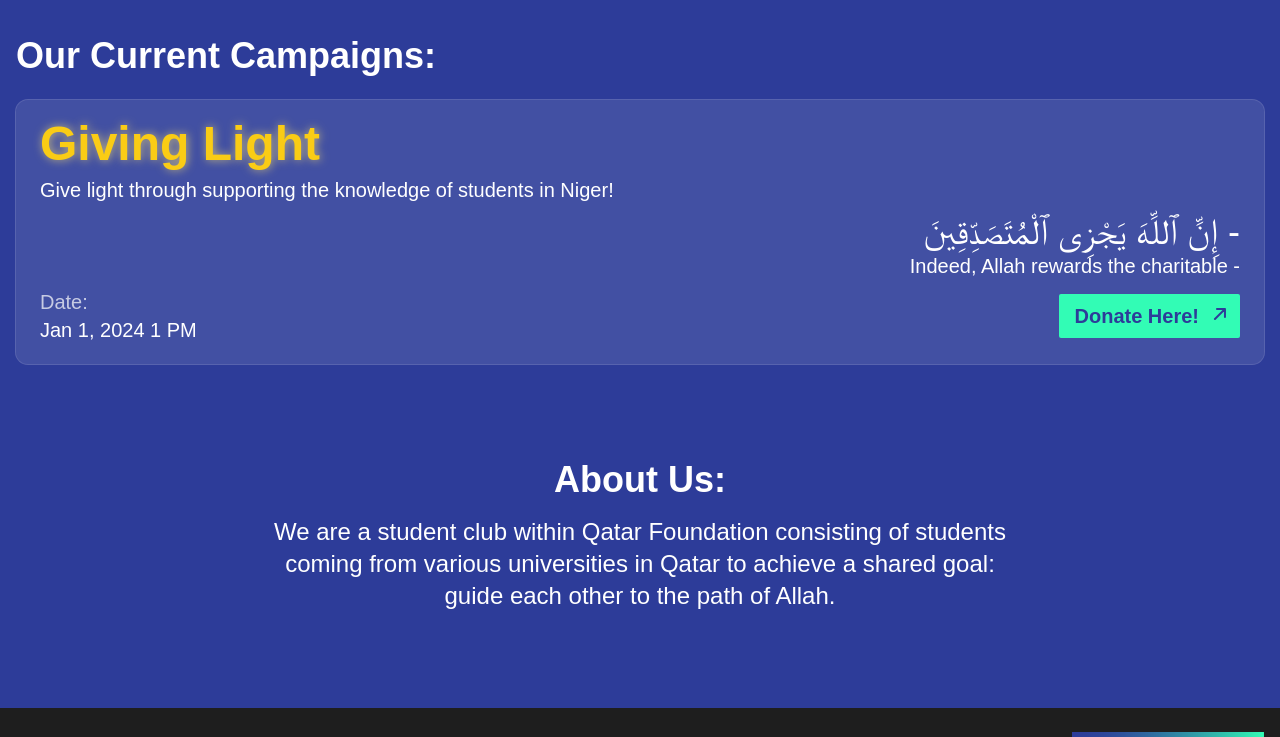
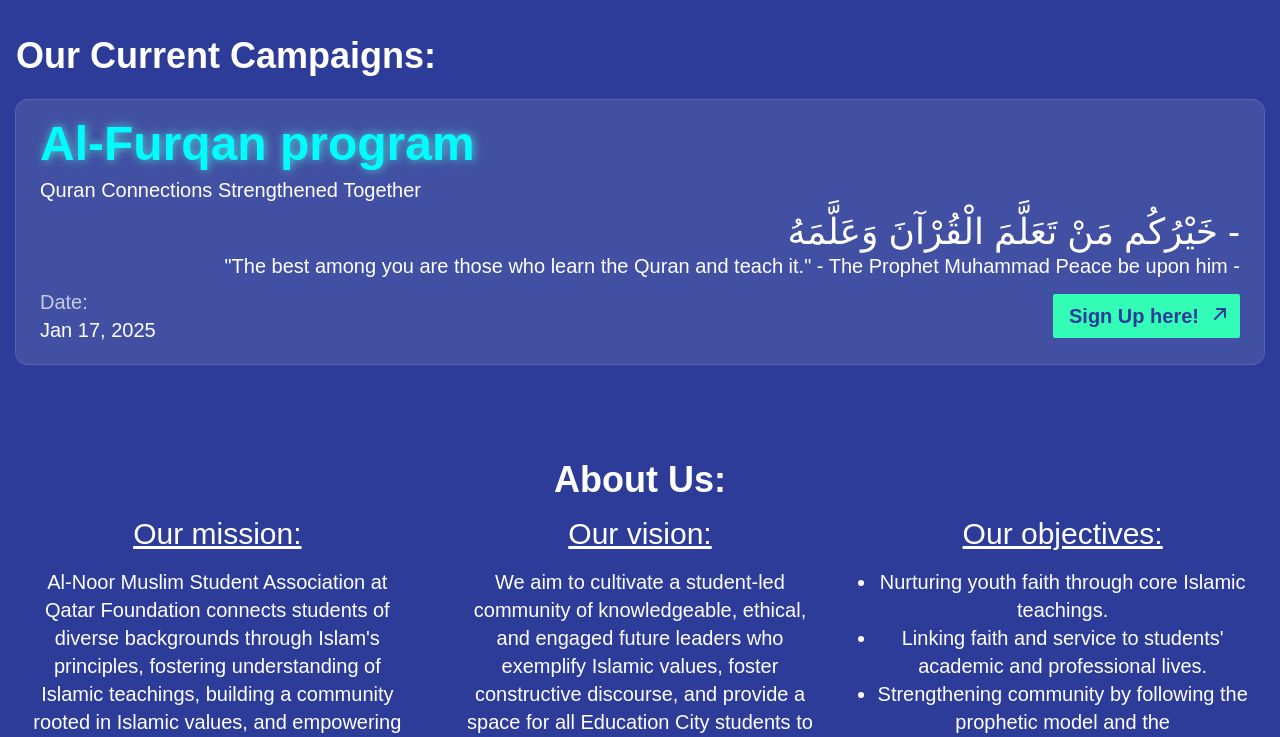
Before and after one commit to Enhmunh-E/al-noor-msa, a Next.js app: page / in a window 1280 px wide. Shown: the part 700-1437 px from the top of the page. Built offline with nearby package versions, Linux system fonts and the light colour scheme.

Commit message:
update for campaign and about us

```diff
--- a/src/components/about.tsx
+++ b/src/components/about.tsx
@@ -1,15 +1,67 @@
 export const AboutUs = () => {
   return (
-    <section className="px-4 container mx-auto flex flex-col items-center gap-4">
+    <section className="px-4 container mx-auto flex flex-col gap-4">
       <h2 className="text-2xl lg:text-4xl font-semibold text-center">
         About Us:
       </h2>
-      <p className="text-lg md:text-xl lg:text-2xl lg:max-w-[60%] text-center">
-        We are a student club within Qatar Foundation consisting of students
+      <div className="grid grid-cols-1 lg:grid-cols-3 gap-5">
+        <div className="flex flex-col items-center gap-4">
+          <h3 className="text-xl lg:text-3xl underline font-medium text-center">
+            Our mission:
+          </h3>
+          <p className="px-4 text-xl text-center">
+            Al-Noor Muslim Student Association at Qatar Foundation connects
+            students of diverse backgrounds through Islam&apos;s principles,
+            fostering understanding of Islamic teachings, building a community
+            rooted in Islamic values, and empowering the next generation to make
+            faith the foundation of their societal contributions.
+          </p>
+        </div>
+        <div className="flex flex-col items-center gap-4">
+          <h3 className="text-xl lg:text-3xl underline font-medium text-center">
+            Our vision:
+          </h3>
+          <p className="px-4 text-xl text-center">
+            We aim to cultivate a student-led community of knowledgeable,
+            ethical, and engaged future leaders who exemplify Islamic values,
+            foster constructive discourse, and provide a space for all Education
+            City students to explore and connect with Islam&apos;s enduring
+            wisdom.
+          </p>
+        </div>
+        <div className="flex flex-col items-center gap-4">
+          <h3 className="text-xl lg:text-3xl underline font-medium text-center">
+            Our objectives:
+          </h3>
+          <ul className="px-4 text-xl text-center list-disc">
+            <li>Nurturing youth faith through core Islamic teachings.</li>
+            <li>
+              Linking faith and service to students&apos; academic and
+              professional lives.
+            </li>
+            <li>
+              Strengthening community by following the prophetic model and the
+            </li>
+          </ul>
+        </div>
+      </div>
+    </section>
+  );
+};
+
+{
+  /* <p className="px-4 text-lg md:text-xl lg:text-2xl text-center">
+        We are a student club within the Education City consisting of students
         coming from various universities in Qatar to achieve a shared goal:
         guide each other to the path of Allah.
-      </p>
-      {/* <div className="flex flex-row flex-wrap items-center justify-center gap-6 mt-6">
+      </p> */
+}
+
+{
+  /* </p> */
+}
+{
+  /* <div className="flex flex-row flex-wrap items-center justify-center gap-6 mt-6">
         <div>
           <div className="w-60 h-60 bg-white mb-2"></div>
           <label className="opacity-70 text-sm md:text-base">Founder</label>
@@ -20,7 +72,5 @@ export const AboutUs = () => {
           <label className="opacity-70 text-sm md:text-base">Founder</label>
           <p className="text-base md:text-lg lg:text-xl">John Doe</p>
         </div>
-      </div> */}
-    </section>
-  );
-};
+      </div> */
+}
--- a/src/components/campaigns.tsx
+++ b/src/components/campaigns.tsx
@@ -8,6 +8,46 @@ export const Campaigns = () => {
         Our Current Campaigns:
       </h2>
       <div className="bg-white bg-opacity-10 border-card px-4 py-3 md:px-6 md:py-5 flex flex-col gap-2">
+        <h3
+          className="outfit-800 text-3xl lg:text-5xl text-[#00fdfd]"
+          style={{
+            textShadow: "#4bd5d5 1px 0 10px",
+          }}
+        >
+          Al-Furqan program
+        </h3>
+        <p className="text-base md:text-lg lg:text-xl">
+          Quran Connections Strengthened Together
+        </p>
+        <div className="text-base md:text-lg lg:text-xl text-right">
+          <p className="text-2xl md:text-3xl lg:text-4xl text-right">
+            خَيْرُکُم مَنْ تَعَلَّمَ الْقُرْآنَ وَعَلَّمَهُ -{" "}
+          </p>
+          <p>
+            &quot;The best among you are those who learn the Quran and teach
+            it.&quot; - The Prophet Muhammad Peace be upon him -{" "}
+          </p>
+        </div>
+        <div className="flex flex-row flex-wrap items-center justify-between">
+          <div className="text-base md:text-lg lg:text-xl">
+            <label className="opacity-70">Date:</label>
+            <p>Jan 17, 2025</p>
+          </div>
+          <div className="flex items-end justify-end w-full md:w-auto">
+            <Link
+              href={
+                "https://www.qcharity.org/en/qa/donation/details?I=333961&T=4&P=true&C=58&AccountTypeId=1131&ProjectId=333961&TemplateId=117764&CA=null"
+              }
+              className="flex flex-row text-background bg-secondary p-2 pl-4 gap-2 rounded-sm font-semibold text-lg lg:text-xl"
+            >
+              Sign Up here!
+              <ArrowUpRight />
+            </Link>
+          </div>
+        </div>
+      </div>
+
+      {/* <div className="bg-white bg-opacity-10 border-card px-4 py-3 md:px-6 md:py-5 flex flex-col gap-2">
         <h3
           className="outfit-800 text-3xl lg:text-5xl text-yellow-400"
           style={{
@@ -28,7 +68,7 @@ export const Campaigns = () => {
         <div className="flex flex-row flex-wrap items-center justify-between">
           <div className="text-base md:text-lg lg:text-xl">
             <label className="opacity-70">Date:</label>
-            <p>Jan 1, 2024 1 PM</p>
+            <p>Jan 1, 2025 1 PM</p>
           </div>
           <div className="flex items-end justify-end w-full md:w-auto">
             <Link
@@ -42,7 +82,7 @@ export const Campaigns = () => {
             </Link>
           </div>
         </div>
-      </div>
+      </div> */}
     </section>
   );
 };
--- a/src/components/hero.tsx
+++ b/src/components/hero.tsx
@@ -11,7 +11,7 @@ export const Hero = () => (
     <h1 className="text-xl md:text-2xl lg:text-[40px] lg:leading-snug text-center anonymous-pro-regular relative z-10">
       Bringing together{" "}
       <span className="underline font-semibold">
-        the muslim community in QF
+        the muslim community in the Education City
       </span>{" "}
       and guiding each other in a direction where we can grow together in the{" "}
       <span className="underline font-semibold">path of Allah.</span>
```
